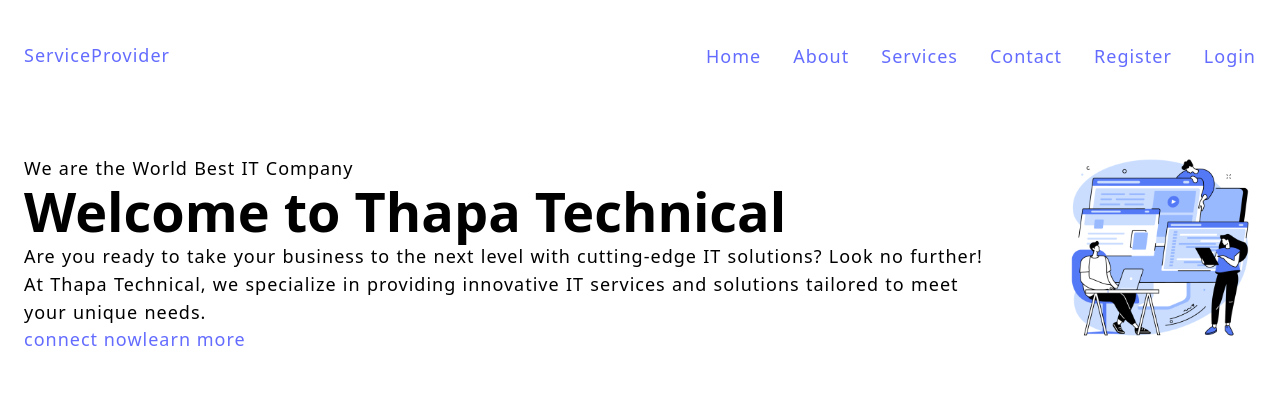
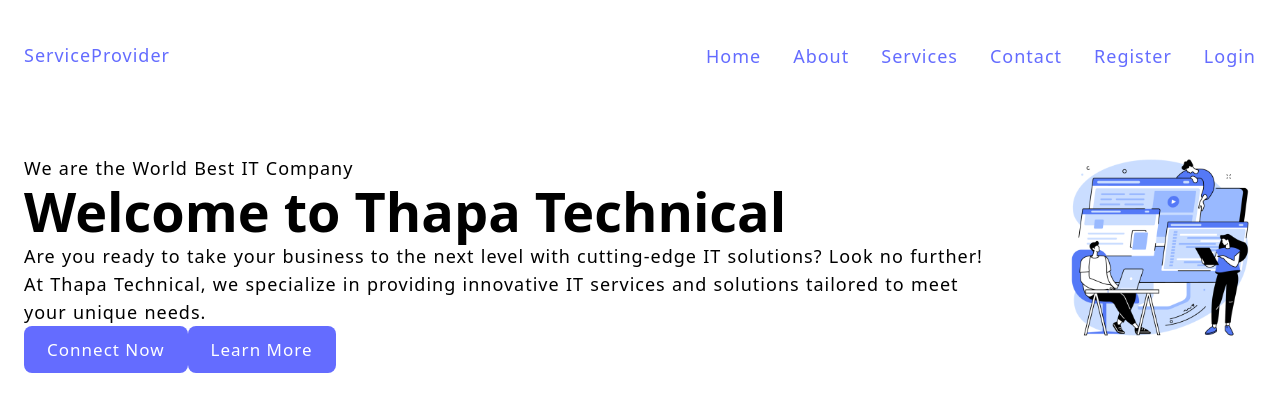
Before and after one commit to MuhammadFaizan144/MERN-Tutorial, a React (Vite) app in the folder client/: page / in a window 1280 px wide. Shown: the top 412 px of the page. Built offline with nearby package versions, Linux system fonts and the light colour scheme.

Commit message:
styling css button and states in tutorial 24

```diff
--- a/client/src/index.css
+++ b/client/src/index.css
@@ -78,3 +78,33 @@
 .grid-two-cols {
   grid-template-columns: repeat(2, 1fr);
 }
+/*? Module Rules / Reusable */
+button {
+  text-transform: capitalize;
+  padding: 1rem 2.2rem;
+  font-size: 1.7rem;
+  font-weight: 500;
+  color: white;
+  background-color: var(--btn-color);
+  border-radius: 0.8rem;
+  -webkit-border-radius: 0.8rem;
+  -moz-border-radius: 0.8rem;
+  -ms-border-radius: 0.8rem;
+  -o-border-radius: 0.8rem;
+  border: 0.1rem solid transparent;
+  cursor: pointer;
+  letter-spacing: 0.1rem;
+  transition: border-color 0.3s;
+  -webkit-transition: border-color 0.3s;
+  -moz-transition: border-color 0.3s;
+  -ms-transition: border-color 0.3s;
+  -o-transition: border-color 0.3s;
+}
+button:hover{
+  box-shadow: inset 0 0 0 0.2rem var(--bg-color);
+}
+a:hover,
+a:active{
+  color: var(--btn-color);
+
+}
```
